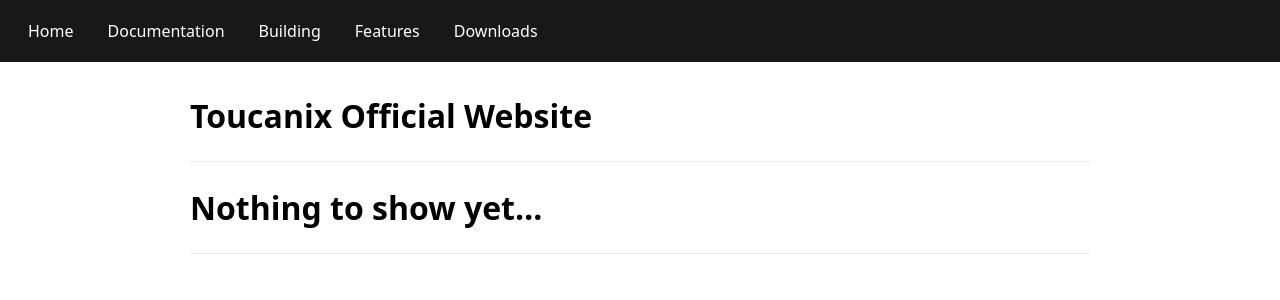
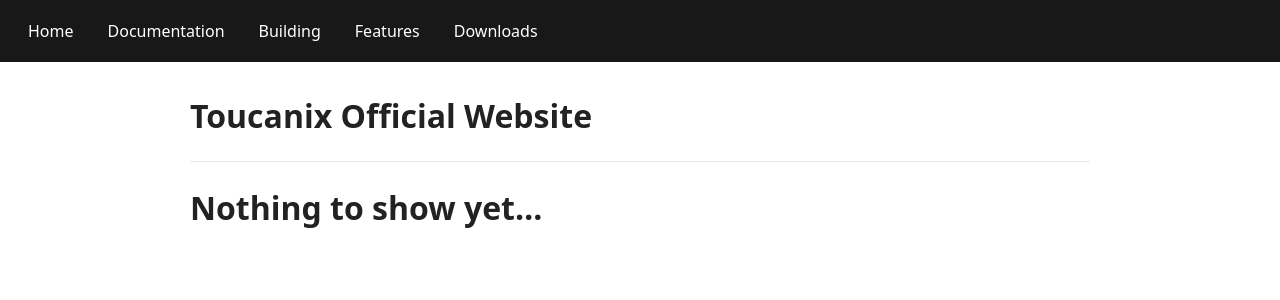
Before and after one commit to CorgiMasterEpic/toucanix-site, a Jekyll site: the page built from building/index.md, in a window 1280 px wide. Shown: the top 300 px of the page. Built offline with Jekyll 4.4.1, drawn with Linux system fonts in a browser that asks for light colours.

Commit message:
Add stylesheet link to index.md

```diff
--- a/building/index.md
+++ b/building/index.md
@@ -3,6 +3,6 @@ title: Toucanix Official Website
 layout: default
 ---
 
+<link rel="stylesheet" href="/assets/css/theme.css">
+
 # Nothing to show yet...
-
----
```
